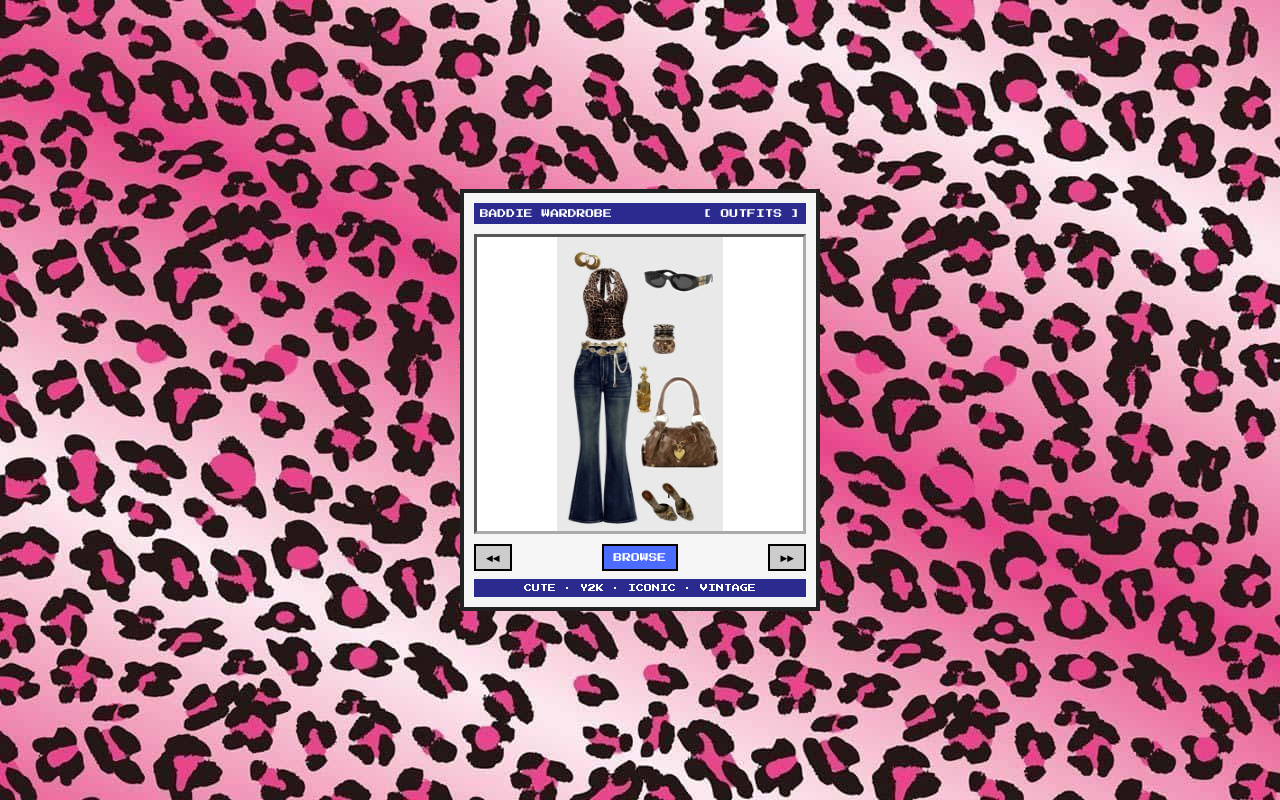
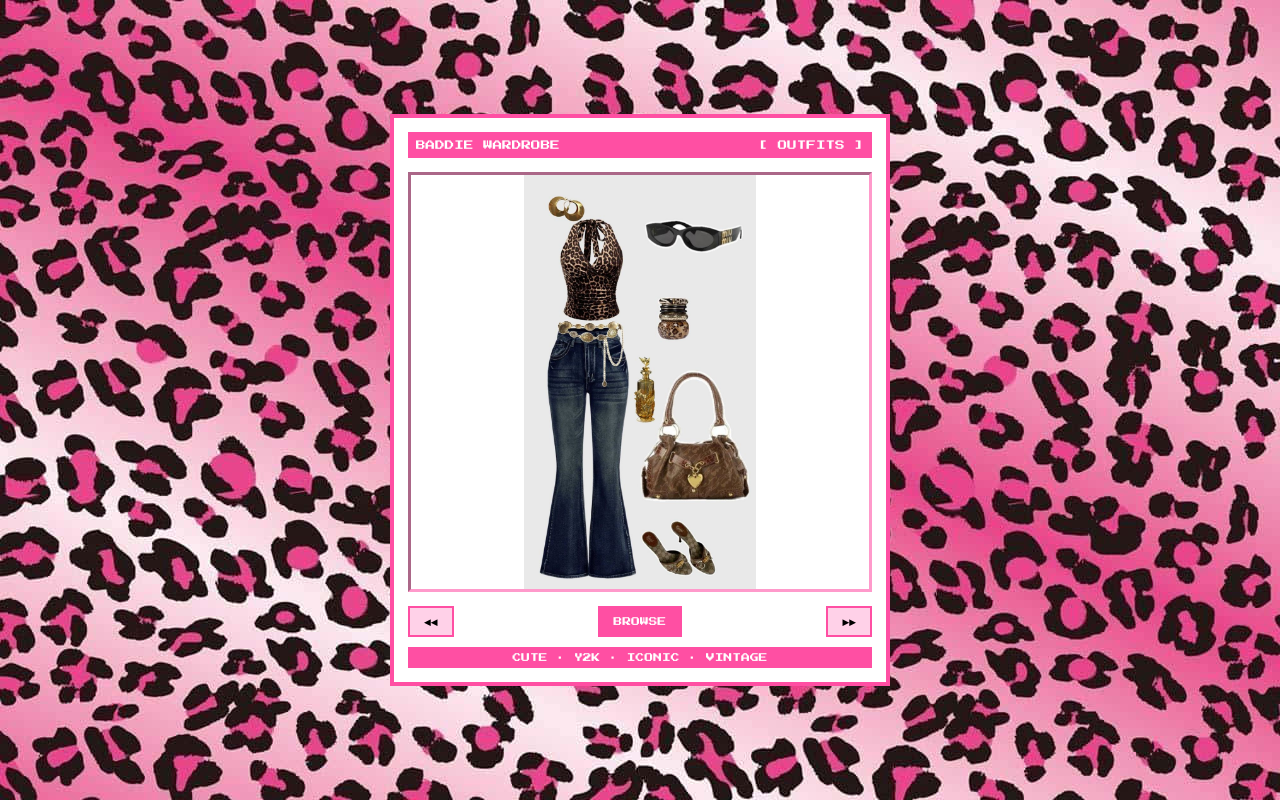
Before and after one commit to shravaniw18/clueless_outfit_genearator, a plain HTML site: page index.html in a window 1280 px wide. Drawn offline with Linux system fonts and the light colour scheme.

Commit message:
initial commit

```diff
--- a/style.css
+++ b/style.css
@@ -14,30 +14,32 @@ body {
 }
 
 .wardrobe {
-  width: 360px;
-  background: #f5f5f5;
-  border: 4px solid #222;
-  padding: 10px;
+  width: 500px;              /* bigger overall box */
+  max-width: 90vw;           /* responsive */
+  background: #fff;
+  border: 4px solid #ff4fa3; /* pink border */
+  padding: 14px;
 }
 
 .header {
   display: flex;
   justify-content: space-between;
-  background: #2b2b8f;
+  background: #ff4fa3;   /* HOT PINK */
   color: white;
-  padding: 6px;
-  font-size: 0.55rem;
+  padding: 8px;
+  font-size: 0.6rem;
 }
 
 .display {
-  height: 300px;
+  height: 420px;             /* BIGGER image area */
   background: white;
-  border: 3px inset #aaa;
-  margin: 10px 0;
+  border: 3px inset #ff9acb;
+  margin: 14px 0;
   display: flex;
   align-items: center;
   justify-content: center;
 }
+
 
 .display img {
   max-width: 100%;
@@ -53,22 +55,26 @@ body {
 button {
   font-family: inherit;
   font-size: 0.55rem;
-  padding: 6px 10px;
-  border: 2px solid black;
-  background: #ccc;
+  padding: 8px 14px;
+  border: 2px solid #ff4fa3;
+  background: #ffd1e8;
+  color: #000;
   cursor: pointer;
 }
 
 #randomBtn {
-  background: #4c6cff;
+  background: #ff4fa3;
   color: white;
 }
 
 .footer {
-  margin-top: 8px;
-  background: #2b2b8f;
+  margin-top: 10px;
+  background: #ff4fa3;   /* same pink */
   color: white;
   text-align: center;
-  padding: 5px;
-  font-size: 0.5rem;
+  padding: 6px;
+  font-size: 0.55rem;
 }
+button:hover {
+  background: #ff9acb;
+}
```
